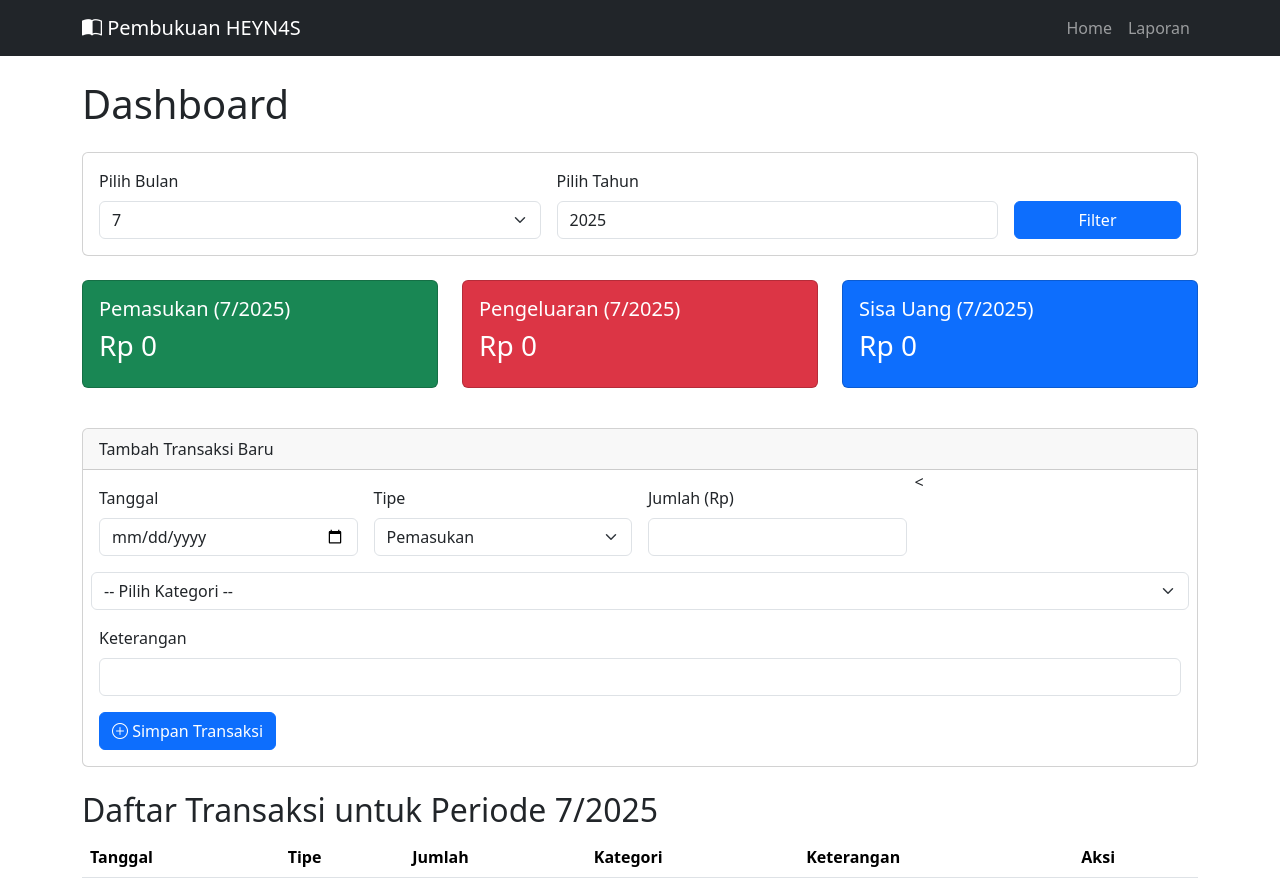
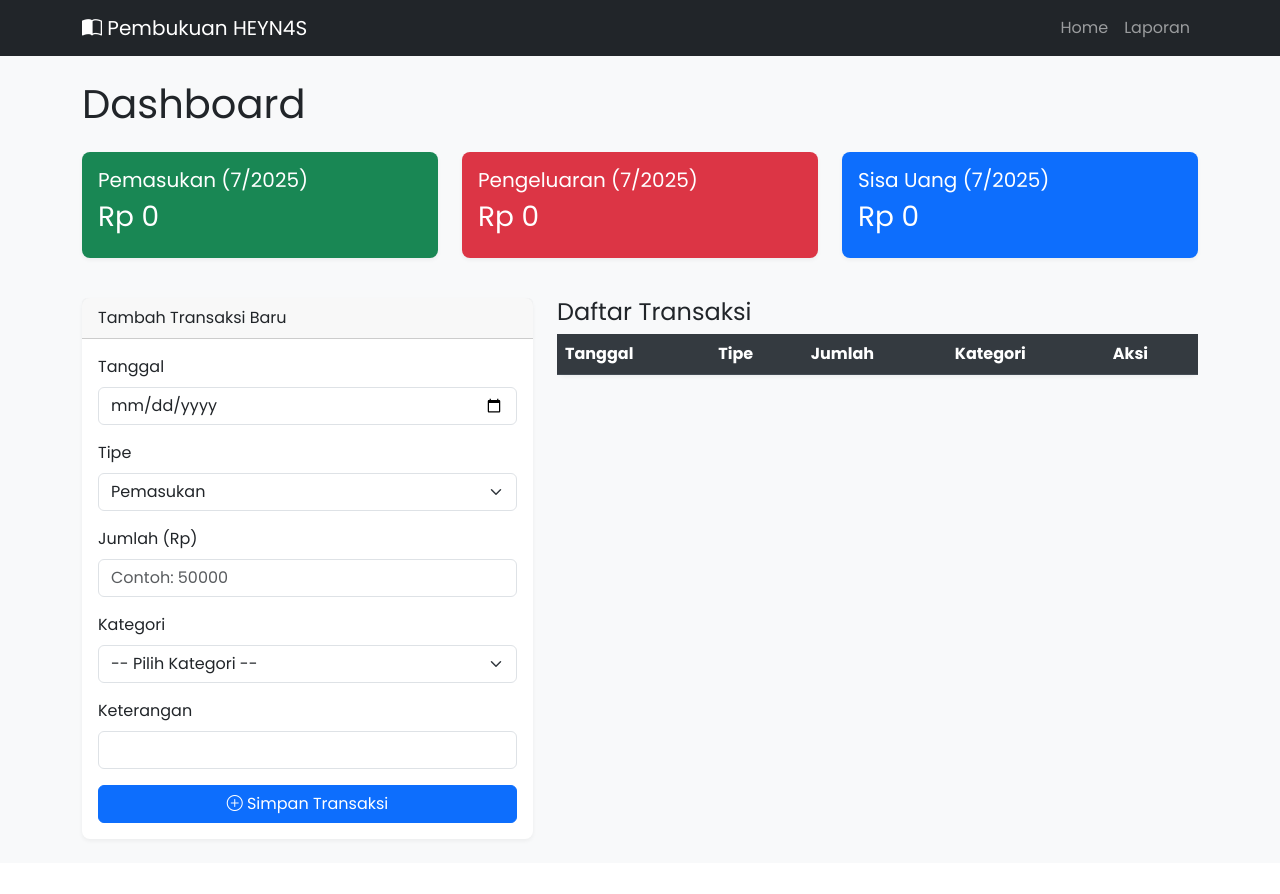
Before and after one commit to NashirLidienillah/pembukuan-rumahan, a Flask app: page / in a window 1280 px wide. After the commit the page ends 841 px from the top, so only its background shows below. Run offline with Flask 3, Linux system fonts and the light colour scheme; data that the repository does not hold is empty.

Commit message:
feat: memperbagus tampilan

```diff
--- /dev/null
+++ b/static/css/style.css
@@ -0,0 +1,25 @@
+/* Menggunakan font yang lebih modern */
+body {
+    font-family: 'Poppins', sans-serif;
+    background-color: #f8f9fa; /* Warna latar belakang sedikit abu-abu */
+}
+
+/* Membuat header tabel lebih tegas */
+.table thead th {
+    background-color: #343a40; /* Warna gelap */
+    color: white;
+    border-color: #454d55;
+    vertical-align: middle;
+}
+
+/* Merapikan sel tabel */
+.table td {
+    vertical-align: middle;
+}
+
+/* Menambahkan sedikit lengkungan pada kartu dan tabel */
+.card, .table {
+    border-radius: 0.5rem;
+    border: none;
+    box-shadow: 0 2px 4px rgba(0,0,0,0.05);
+}
--- a/templates/base.html
+++ b/templates/base.html
@@ -4,13 +4,21 @@
     <meta charset="UTF-8">
     <meta name="viewport" content="width=device-width, initial-scale=1.0">
     <title>{% block title %}Pembukuan Rumahan{% endblock %}</title>
+
+    <link rel="preconnect" href="https://fonts.googleapis.com">
+    <link rel="preconnect" href="https://fonts.gstatic.com" crossorigin>
+    <link href="https://fonts.googleapis.com/css2?family=Poppins:wght@400;700&display=swap" rel="stylesheet">
+
     <link href="https://cdn.jsdelivr.net/npm/bootstrap@5.3.3/dist/css/bootstrap.min.css" rel="stylesheet">
+
+    <link rel="stylesheet" href="{{ url_for('static', filename='css/style.css') }}">
+
     <link rel="stylesheet" href="https://cdn.jsdelivr.net/npm/bootstrap-icons@1.11.3/font/bootstrap-icons.min.css">
 </head>
 <body>
     <nav class="navbar navbar-expand-lg navbar-dark bg-dark">
         <div class="container">
-            <a class="navbar-brand" href="/">
+            <a class="navbar-brand" href="{{ url_for('index') }}">
                 <i class="bi bi-book-half"></i> Pembukuan HEYN4S
             </a>
             <button class="navbar-toggler" type="button" data-bs-toggle="collapse" data-bs-target="#navbarNav">
@@ -45,5 +53,12 @@
     </main>
 
     <script src="https://cdn.jsdelivr.net/npm/bootstrap@5.3.3/dist/js/bootstrap.bundle.min.js"></script>
+
+    <script>
+        var tooltipTriggerList = [].slice.call(document.querySelectorAll('[data-bs-toggle="tooltip"]'))
+        var tooltipList = tooltipTriggerList.map(function (tooltipTriggerEl) {
+          return new bootstrap.Tooltip(tooltipTriggerEl)
+        })
+    </script>
 </body>
 </html>
--- a/templates/index.html
+++ b/templates/index.html
@@ -5,28 +5,6 @@
 {% block content %}
     <div class="d-flex justify-content-between align-items-center mb-3">
         <h1>Dashboard</h1>
-    </div>
-
-    <div class="card mb-4">
-        <div class="card-body">
-            <form method="POST" action="{{ url_for('index') }}" class="row g-3 align-items-end">
-                <div class="col-md-5">
-                    <label for="bulan" class="form-label">Pilih Bulan</label>
-                    <select class="form-select" id="bulan" name="bulan">
-                        {% for i in range(1, 13) %}
-                        <option value="{{ i }}" {% if i == bulan %}selected{% endif %}>{{ i }}</option>
-                        {% endfor %}
-                    </select>
-                </div>
-                <div class="col-md-5">
-                    <label for="tahun" class="form-label">Pilih Tahun</label>
-                    <input type="number" class="form-control" id="tahun" name="tahun" value="{{ tahun }}">
-                </div>
-                <div class="col-md-2">
-                    <button type="submit" class="btn btn-primary w-100">Filter</button>
-                </div>
-            </form>
-        </div>
     </div>
 
     <div class="row mb-4">
@@ -56,38 +34,43 @@
         </div>
     </div>
 
-    <div class="card my-4">
+    <div class="row">
+        <div class="col-lg-5 mb-4">
+            <div class="card">
                 <div class="card-header">Tambah Transaksi Baru</div>
                 <div class="card-body">
                     <form action="{{ url_for('tambah_transaksi') }}" method="POST">
                         <div class="row g-3">
-                    <div class="col-md-3">
+                            <div class="col-12">
                                 <label for="tanggal" class="form-label">Tanggal</label>
                                 <input type="date" class="form-control" id="tanggal" name="tanggal" required>
                             </div>
-                    <div class="col-md-3">
+                            <div class="col-12">
                                 <label for="tipe" class="form-label">Tipe</label>
                                 <select class="form-select" id="tipe" name="tipe" required>
                                     <option value="Pemasukan">Pemasukan</option>
                                     <option value="Pengeluaran">Pengeluaran</option>
                                 </select>
                             </div>
-                    <div class="col-md-3">
+                            <div class="col-12">
                                 <label for="jumlah" class="form-label">Jumlah (Rp)</label>
-                        <input type="number" class="form-control" id="jumlah" name="jumlah" required>
+                                <input type="number" class="form-control" id="jumlah" name="jumlah" placeholder="Contoh: 50000" required>
                             </div>
-                    <<select class="form-select" id="kategori" name="kategori" required>
+                            <div class="col-12">
+                                <label for="kategori" class="form-label">Kategori</label>
+                                <select class="form-select" id="kategori" name="kategori" required>
                                     <option value="" disabled selected>-- Pilih Kategori --</option>
                                     {% for kat in kategori_list %}
                                     <option value="{{ kat }}">{{ kat }}</option>
                                     {% endfor %}
                                 </select>
+                            </div>
                             <div class="col-12">
                                 <label for="keterangan" class="form-label">Keterangan</label>
                                 <input type="text" class="form-control" id="keterangan" name="keterangan">
                             </div>
                             <div class="col-12">
-                        <button type="submit" class="btn btn-primary">
+                                <button type="submit" class="btn btn-primary w-100">
                                     <i class="bi bi-plus-circle"></i> Simpan Transaksi
                                 </button>
                             </div>
@@ -95,8 +78,10 @@
                     </form>
                 </div>
             </div>
+        </div>
 
-    <h2>Daftar Transaksi untuk Periode {{ bulan }}/{{ tahun }}</h2>
+        <div class="col-lg-7">
+            <h4>Daftar Transaksi</h4>
             <div class="table-responsive">
                 <table class="table table-striped table-hover">
                     <thead>
@@ -105,7 +90,6 @@
                             <th>Tipe</th>
                             <th>Jumlah</th>
                             <th>Kategori</th>
-                    <th>Keterangan</th>
                             <th>Aksi</th>
                         </tr>
                     </thead>
@@ -118,12 +102,11 @@
                                 <strong>Rp {{ '{:,.0f}'.format(trx.jumlah) }}</strong>
                             </td>
                             <td><span class="badge bg-secondary">{{ trx.kategori }}</span></td>
-                    <td>{{ trx.keterangan }}</td>
                             <td>
-                        <a href="{{ url_for('edit_transaksi', id=trx.id) }}" class="btn btn-sm btn-outline-primary" title="Edit">
+                                <a href="{{ url_for('edit_transaksi', id=trx.id) }}" class="btn btn-sm btn-outline-primary" data-bs-toggle="tooltip" title="Edit Transaksi">
                                     <i class="bi bi-pencil-square"></i>
                                 </a>
-                        <a href="{{ url_for('hapus_transaksi', id=trx.id) }}" class="btn btn-sm btn-outline-danger" title="Hapus" onclick="return confirm('Anda yakin ingin menghapus data ini?');">
+                                <a href="{{ url_for('hapus_transaksi', id=trx.id) }}" class="btn btn-sm btn-outline-danger" data-bs-toggle="tooltip" title="Hapus Transaksi" onclick="return confirm('Anda yakin ingin menghapus data ini?');">
                                     <i class="bi bi-trash"></i>
                                 </a>
                             </td>
@@ -132,5 +115,6 @@
                     </tbody>
                 </table>
             </div>
-
+        </div>
+    </div>
 {% endblock %}
```
Lines whose indentation alone changed are shown as unchanged.
